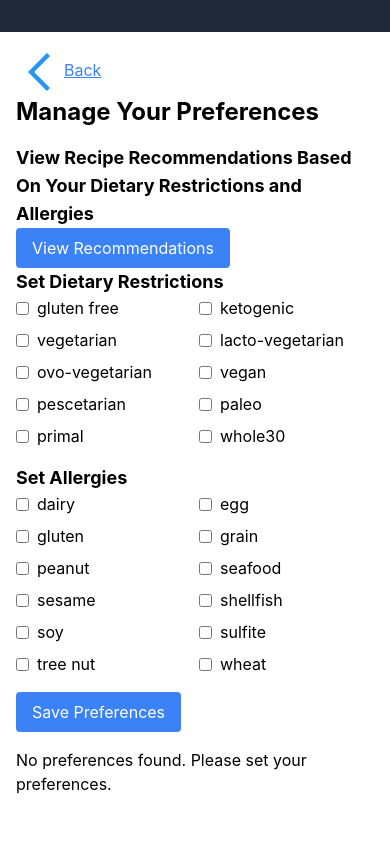
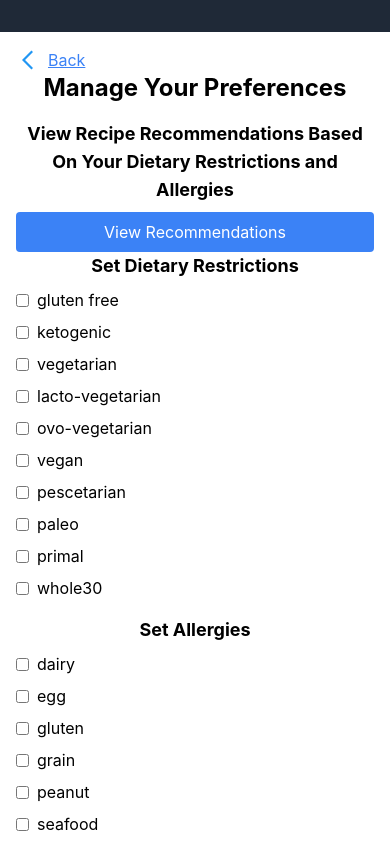
Before and after one commit to sirus-the-beaver/CS361-main-program, a React (Create React App) app in the folder frontend/: page /preferences in a window 390 px wide. Shown: the top 844 px of the page. Built offline with nearby package versions, Linux system fonts and the light colour scheme; no server answers.

Commit message:
Add responsive styling to Preferences component

```diff
--- a/frontend/src/components/Preferences.js
+++ b/frontend/src/components/Preferences.js
@@ -86,18 +86,18 @@ const Preferences = () => {
     };
 
     return (
-        <div className="container mx-auto p-4">
+        <div className="container mx-auto p-4 max-w-md sm:max-w-lg md:max-w-xl lg:max-w-2xl">
             <button
                 onClick={() => navigate(-1)}
-                className="text-blue-500 underline mr-2 hover:text-blue-700 transition duration-300"
+                className="text-blue-500 underline mr-2 hover:text-blue-700 transition duration-300 flex items-center"
             >
-                <FcPrevious className="inline-block" size={48} />
-                Back
+                <FcPrevious className="inline-block" size={24} />
+                <span className="ml-2">Back</span>
             </button>
-            <h2 className="text-2xl font-bold mb-4">Manage Your Preferences</h2>
+            <h2 className="text-2xl font-bold mb-4 text-center sm:text-left">Manage Your Preferences</h2>
 
             {loading ? (
-                <p>Loading...</p>
+                <p className="text-center">Loading...</p>
             ): (
                 <>
                 {savedPreferences && (
@@ -109,13 +109,13 @@ const Preferences = () => {
                 )}
 
                 <div>
-                    <h4 className="text-lg font-bold">View Recipe Recommendations Based On Your Dietary Restrictions and Allergies</h4>
-                    <button onClick={() => navigate('/recipe-recommendations')} className="bg-blue-500 text-white py-2 px-4 rounded">View Recommendations</button>
+                    <h4 className="text-lg font-bold mb-2 text-center sm:text-left">View Recipe Recommendations Based On Your Dietary Restrictions and Allergies</h4>
+                    <button onClick={() => navigate('/recipe-recommendations')} className="bg-blue-500 text-white py-2 px-4 rounded w-full sm:w-auto">View Recommendations</button>
                 </div>
 
                 <div className="mb-4">
-                    <h4 className="text-lg font-bold">Set Dietary Restrictions</h4>
-                    <div className="grid grid-cols-2 gap-2">
+                    <h4 className="text-lg font-bold mb-2 text-center sm:text-left">Set Dietary Restrictions</h4>
+                    <div className="grid grid-cols-1 sm:grid-cols-2 gap-2">
                         {availableDietaryRestrictions.map(item => (
                             <label key={item} className="flex items-center">
                                 <input
@@ -131,8 +131,8 @@ const Preferences = () => {
                 </div>
 
                 <div className="mb-4">
-                    <h4 className="text-lg font-bold">Set Allergies</h4>
-                    <div className="grid grid-cols-2 gap-2">
+                    <h4 className="text-lg font-bold mb-2 text-center sm:text-left">Set Allergies</h4>
+                    <div className="grid grid-cols-1 sm:grid-cols-2 gap-2">
                         {availableAllergies.map(item => (
                             <label key={item} className="flex items-center">
                                 <input
@@ -147,11 +147,11 @@ const Preferences = () => {
                     </div>
                 </div>
 
-                <button onClick={handleSavePreferences} className="bg-blue-500 text-white py-2 px-4 rounded">Save Preferences</button>
+                <button onClick={handleSavePreferences} className="bg-blue-500 text-white py-2 px-4 rounded w-full sm:w-auto">Save Preferences</button>
                 </>
             )}
 
-            {message && <p className="mt-4">{message}</p>}
+            {message && <p className="mt-4 text-center sm:text-left">{message}</p>}
         </div>
     );
 };
```
